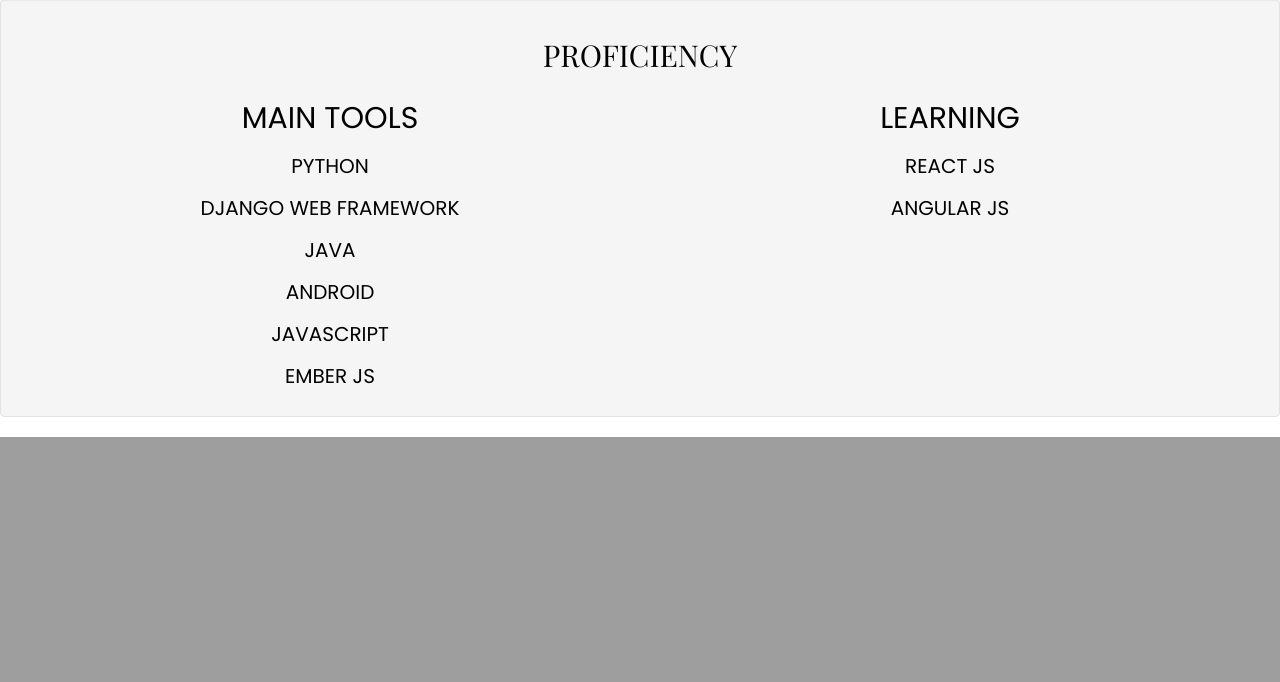
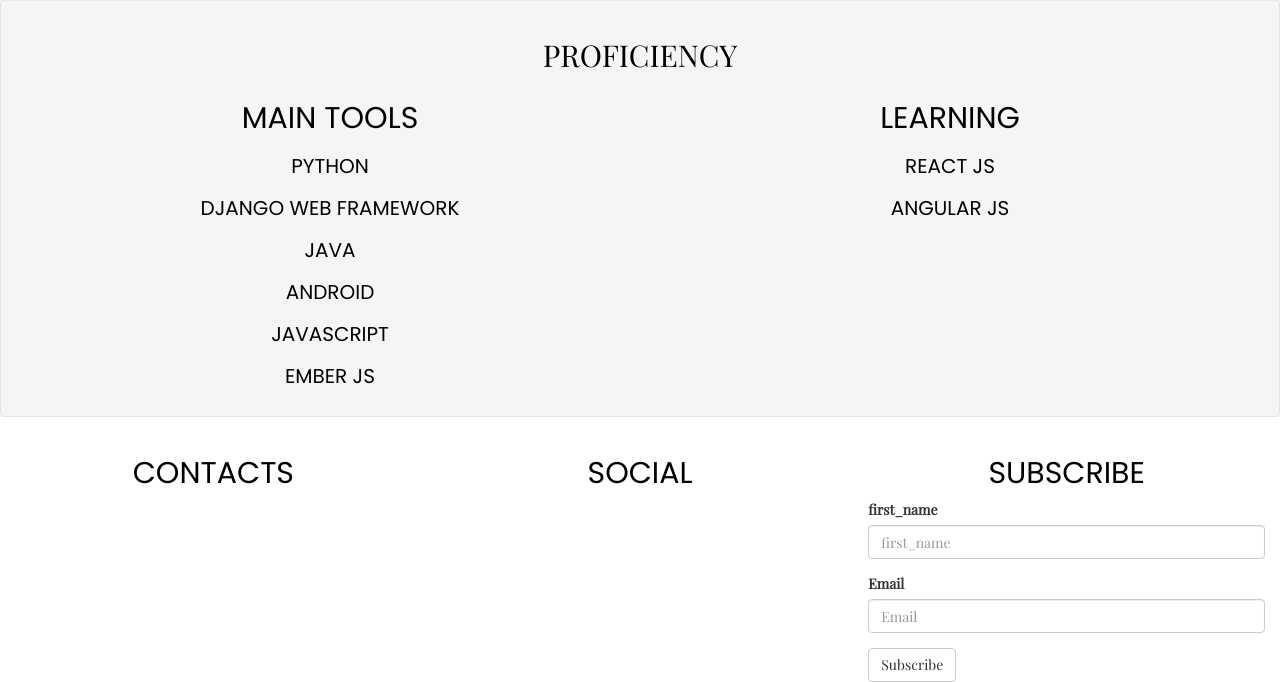
Before and after one commit to Collins33/Source, a Django app: page / in a window 1280 px wide. Shown: the part 664-1346 px from the top of the page. Before the commit the page ends 1101 px from the top, so only its background shows below. Run offline with Django 3.2, Linux system fonts and the light colour scheme; some libraries are stand-ins or nearby versions.

Commit message:
I have added the subscription form to the home page

```diff
--- a/tribune/news/templates/allnews/today-news.html
+++ b/tribune/news/templates/allnews/today-news.html
@@ -32,7 +32,7 @@
   <form action="{%url 'newsToday'%}" method="POST">
     {%csrf_token%}
     {%bootstrap_form NewsLetterForm layout="inline"%}
-    <input type="submit" value="Subscribe">
+    <input type="submit" value="Subscribe" class="btn btn-default">
   </form>
 
 
--- a/tribune/news/templates/blog.html
+++ b/tribune/news/templates/blog.html
@@ -78,7 +78,7 @@
       <div class="row">
 
       {% for news in news_article %}
-      <h1 class="text-center">WHATS NEW AND TRENDING</h1>
+      <h1 class="text-center">WHATS ON MY MIND</h1>
 
       <div class="col-xs-4 col-sm-4 col-md-4 col-lg-4  craftrow">
           <img src="{{news.article_image.url}}" class="img-responsive img-thumbnail img-rounded" alt="Image" style="height:300px">
--- a/tribune/news/templates/welcome.html
+++ b/tribune/news/templates/welcome.html
@@ -119,6 +119,23 @@
     </div>
   </div>
 
+  <div class="row footer">
+    <div class="col-xs-4 col-sm-4 col-md-4 col-lg-4">
+      <h2 class="text-center">CONTACTS</h2>
+    </div>
+    <div class="col-xs-4 col-sm-4 col-md-4 col-lg-4">
+      <h2 class="text-center">SOCIAL</h2>
+    </div>
+    <div class="col-xs-4 col-sm-4 col-md-4 col-lg-4">
+      <h2 class="text-center">SUBSCRIBE</h2>
+      <form action="{%url 'newsToday'%}" method="POST">
+        {%csrf_token%}
+        {%bootstrap_form NewsLetterForm layout="inline"%}
+        <input type="submit" value="Subscribe" class="btn btn-default">
+      </form>
+    </div>
+  </div>
+
 </div>
 
 <!-- <form class="navbar-form" role="search" action="{% url 'search_results' %}">
--- a/tribune/news/views.py
+++ b/tribune/news/views.py
@@ -10,7 +10,18 @@
 
 
 def welcome(request):
-    return render(request,"welcome.html")
+    if request.method == "POST":
+        form=NewsLetterForm(request.POST)
+        if form.is_valid():
+            name=form.cleaned_data['your_name']
+            email=form.cleaned_data['email']
+            recipient=NewsLetterForm(name=name,email=email)
+            recipient.save()
+            send_welcome_email(name,email)
+            HttpResponseRedirect('welcome')
+    else:
+        form=NewsLetterForm()
+    return render(request,"welcome.html",{"NewsLetterForm":form})
 
 def blog(request):
     news_article=Article.allPosts()
```
